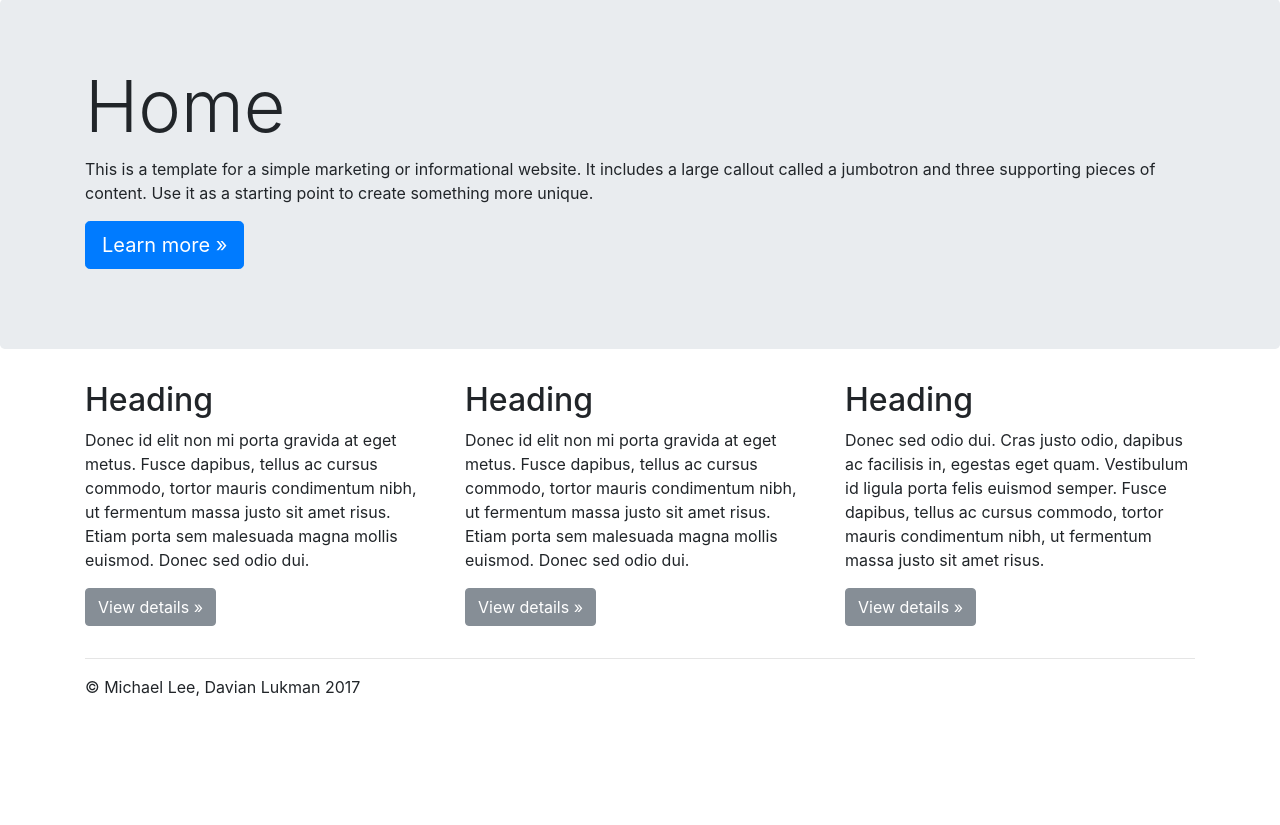
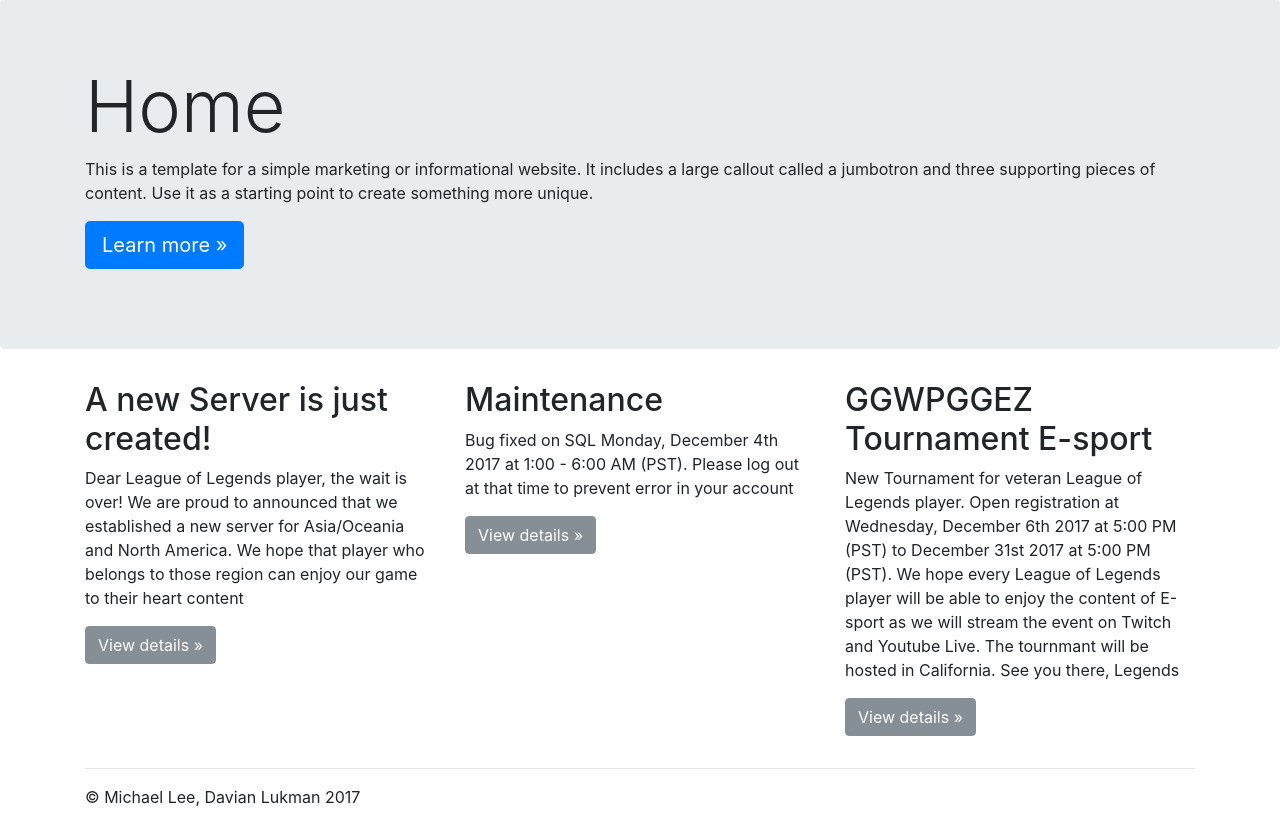
Before and after one commit to willmichael/Databases_finalproj, a PHP site: page / in a window 1280 px wide. Shown: the part 57-882 px from the top of the page. Before the commit the page ends 753 px from the top, so only its background shows below. Run offline with PHP 8.4, Linux system fonts and the light colour scheme; some libraries are stand-ins or nearby versions.

Commit message:
new change
change sql in tournament, index, and matchlist. Added decoration to home page

```diff
--- a/index.php
+++ b/index.php
@@ -37,18 +37,18 @@
         <!-- Example row of columns -->
         <div class="row">
           <div class="col-md-4">
-            <h2>Heading</h2>
-            <p>Donec id elit non mi porta gravida at eget metus. Fusce dapibus, tellus ac cursus commodo, tortor mauris condimentum nibh, ut fermentum massa justo sit amet risus. Etiam porta sem malesuada magna mollis euismod. Donec sed odio dui. </p>
+            <h2>A new Server is just created!</h2>
+            <p>Dear League of Legends player, the wait is over! We are proud to announced that we established a new server for Asia/Oceania and North America. We hope that player who belongs to those region can enjoy our game to their heart content  </p>
             <p><a class="btn btn-secondary" href="#" role="button">View details &raquo;</a></p>
           </div>
           <div class="col-md-4">
-            <h2>Heading</h2>
-            <p>Donec id elit non mi porta gravida at eget metus. Fusce dapibus, tellus ac cursus commodo, tortor mauris condimentum nibh, ut fermentum massa justo sit amet risus. Etiam porta sem malesuada magna mollis euismod. Donec sed odio dui. </p>
+            <h2>Maintenance</h2>
+            <p>Bug fixed on SQL Monday, December 4th 2017 at 1:00 - 6:00 AM (PST). Please log out at that time to prevent error in your account </p>
             <p><a class="btn btn-secondary" href="#" role="button">View details &raquo;</a></p>
           </div>
           <div class="col-md-4">
-            <h2>Heading</h2>
-            <p>Donec sed odio dui. Cras justo odio, dapibus ac facilisis in, egestas eget quam. Vestibulum id ligula porta felis euismod semper. Fusce dapibus, tellus ac cursus commodo, tortor mauris condimentum nibh, ut fermentum massa justo sit amet risus.</p>
+            <h2>GGWPGGEZ Tournament E-sport</h2>
+            <p>New Tournament for veteran League of Legends player. Open registration at Wednesday, December 6th 2017 at 5:00 PM (PST) to December 31st 2017 at 5:00 PM (PST). We hope every League of Legends player will be able to enjoy the content of E-sport as we will stream the event on Twitch and Youtube Live. The tournmant will be hosted in California. See you there, Legends</p>
             <p><a class="btn btn-secondary" href="#" role="button">View details &raquo;</a></p>
           </div>
         </div>
--- a/roles.php
+++ b/roles.php
@@ -38,8 +38,8 @@
         if (!$conn) {
           die('Could not connect: ' . mysql_error());
         }
-
-        $query = "SELECT DISTINCT Player.playerName, Participation.Roles, Participation.kills, Participation.deaths, Participation.assists FROM Player, Participation, PlaysIn, MatchRecord, Team WHERE Player.playerID = Participation.playerID AND MatchRecord.matchID = Participation.matchID AND PlaysIn.teamID = Team.teamID";
+	$mID = mysqli_real_escape_string($conn, $_GET['matchID']);
+        $query = "SELECT DISTINCT Player.playerName, Participation.Roles, Participation.kills, Participation.deaths, Participation.assists FROM Player, Participation, PlaysIn, MatchRecord, Team WHERE Player.playerID = Participation.playerID AND Participation.matchID = '$mID' AND PlaysIn.teamID = Team.teamID";
 
         $result = mysqli_query($conn, $query);
         if (!$result) {
--- a/tournament.php
+++ b/tournament.php
@@ -39,7 +39,7 @@
           die('Could not connect: ' . mysql_error());
         }
 
-        $query = "SELECT name, date, Location FROM Tournament";
+        $query = "SELECT tournamentID, name, date, Location FROM Tournament";
 
         $result = mysqli_query($conn, $query);
         if (!$result) {
@@ -50,6 +50,7 @@
 
         $userID = $_SESSION['userID'];
 	echo "<table id = 't03' border = '1'><tr>";
+	echo "<td><b>ID</b></td>";
 	echo "<td><b>Tournament Name </b></td>";
 	echo "<td><b>Date</b></td>";
 	echo "<td><b>Location</b></td>";
@@ -62,7 +63,7 @@
 	    foreach($row as $cell)
 		echo "<td>$cell</td>";
 
-            echo "<td><a class='btn btn-secondary' href='MatchList.php?TournamentName=$row[0]' role='button'>View details &raquo;</a></td>";
+            echo "<td><a class='btn btn-secondary' href='MatchList.php?TournamentID=$row[0]' role='button'>View details &raquo;</a></td>";
 	    echo "</tr>\n";
         }
 	echo "</table>";
```
Also changed, not shown: MatchList.php (+6 -3 lines).
